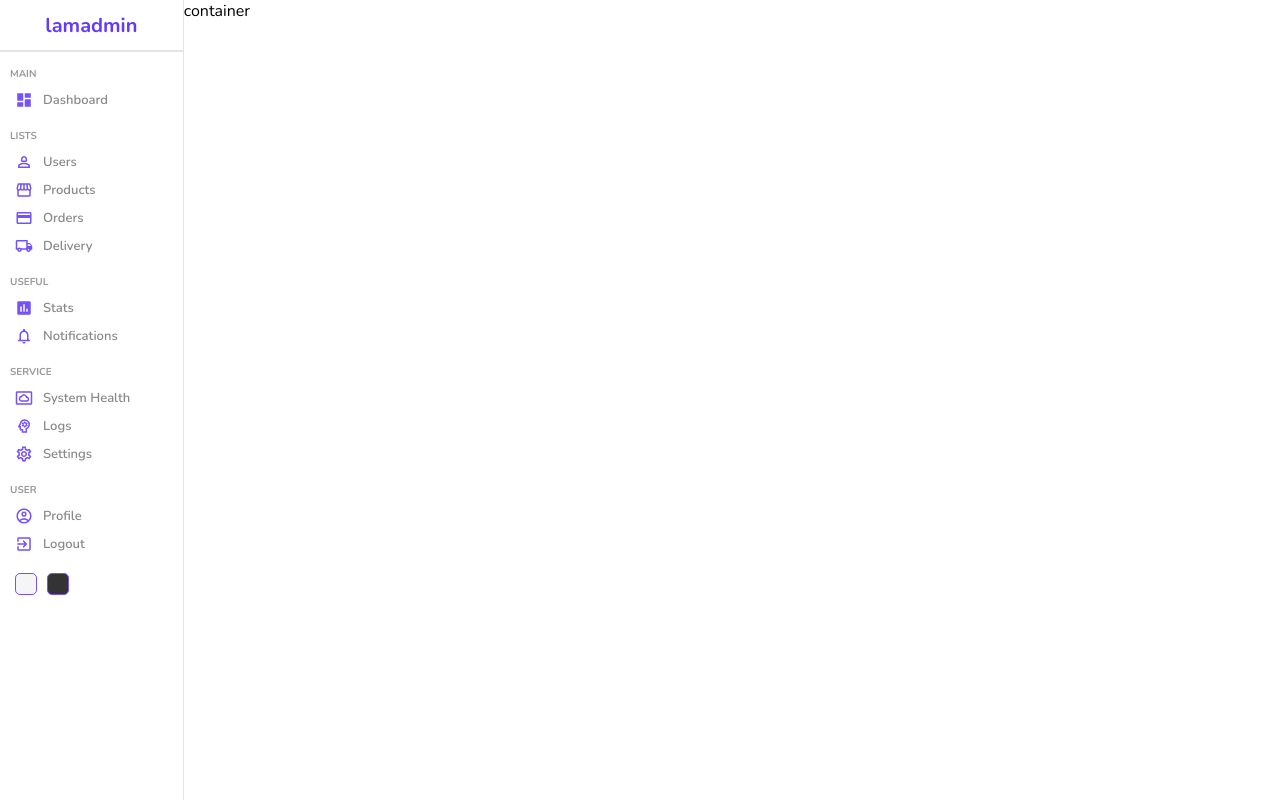
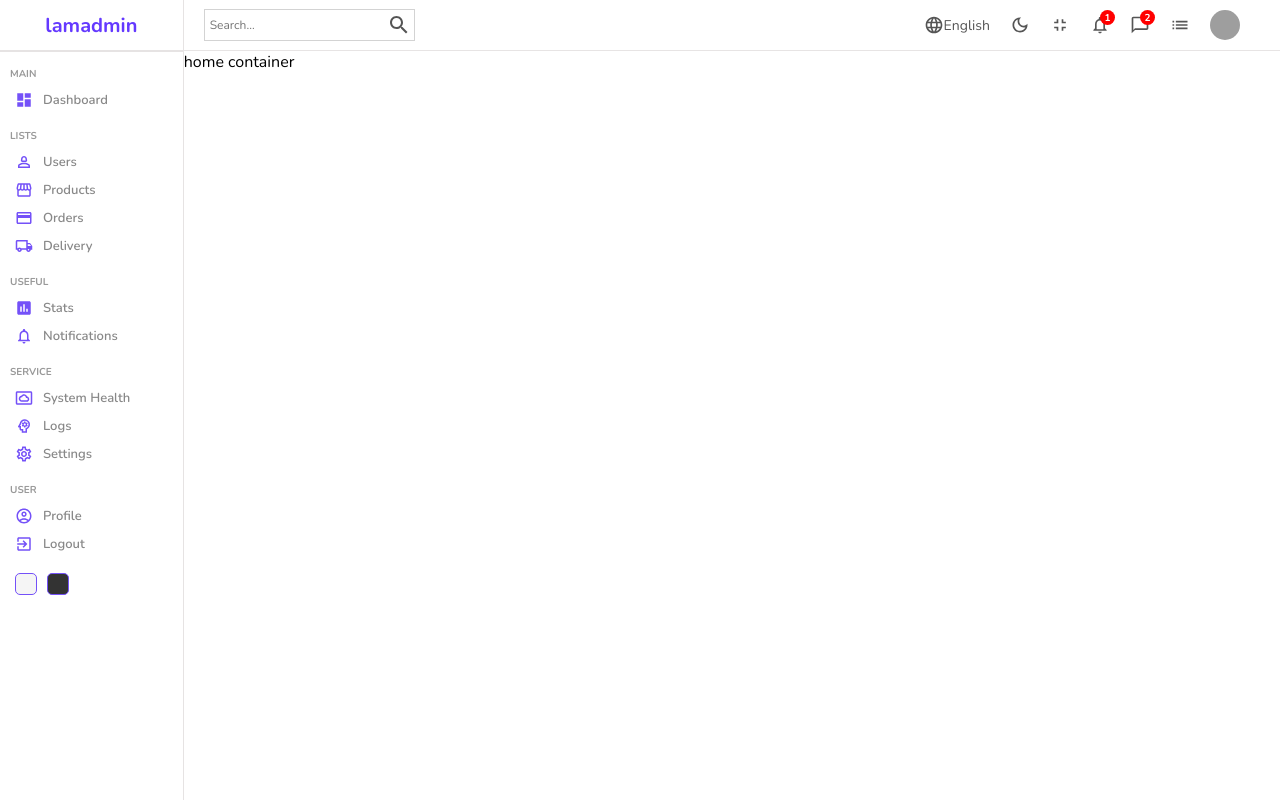
Before and after one commit to Matt-LaRochelle/react-admin, a React (Create React App) app: page / in a window 1280 px wide. Built offline with nearby package versions, Linux system fonts and the light colour scheme; grey boxes are pictures that could not be loaded.

Commit message:
navbar complete

```diff
--- a/src/components/navbar/Navbar.jsx
+++ b/src/components/navbar/Navbar.jsx
@@ -1,8 +1,52 @@
 import './navbar.scss'
+import SearchOutlinedIcon from '@mui/icons-material/SearchOutlined';
+import LanguageOutlinedIcon from '@mui/icons-material/LanguageOutlined';
+import DarkModeOutlinedIcon from '@mui/icons-material/DarkModeOutlined';
+import FullscreenExitOutlinedIcon from '@mui/icons-material/FullscreenExitOutlined';
+import NotificationsNoneOutlinedIcon from '@mui/icons-material/NotificationsNoneOutlined';
+import ChatBubbleOutlineOutlinedIcon from '@mui/icons-material/ChatBubbleOutlineOutlined';
+import ListOutlinedIcon from '@mui/icons-material/ListOutlined';
 
 const Navbar = () => {
     return (
-        <div className='navbar'>Navbar</div>
+        <div className='navbar'>
+            <div className='wrapper'>
+                <div className='search'>
+                    <input type="text" placeholder='Search...' />
+                    <SearchOutlinedIcon />
+                </div>
+                <div className='items'>
+                    <div className='item'>
+                        <LanguageOutlinedIcon className='icon' />
+                        English
+                    </div>
+                    <div className='item'>
+                        <DarkModeOutlinedIcon className='icon' />
+                    </div>
+                    <div className='item'>
+                        <FullscreenExitOutlinedIcon className='icon' />
+                    </div>
+                    <div className='item'>
+                        <NotificationsNoneOutlinedIcon className='icon' />
+                        <div className='counter'>1</div>
+                    </div>
+                    <div className='item'>
+                        <ChatBubbleOutlineOutlinedIcon className='icon' />
+                        <div className='counter'>2</div>
+                    </div>
+                    <div className='item'>
+                        <ListOutlinedIcon className='icon' />
+                    </div>
+                    <div className='item'>
+                        <img
+                            src="https://image.winudf.com/v2/image1/bmV0LndsbHBwci5ib3lzX3Byb2ZpbGVfcGljdHVyZXNfc2NyZWVuXzBfMTY2NzUzNzYxN18wOTk/screen-0.webp?fakeurl=1&type=.webp"
+                            alt=""
+                            className='avatar'
+                        />
+                    </div>
+                </div>
+            </div>
+        </div>
     )
 }
 
--- a/src/components/navbar/navbar.scss
+++ b/src/components/navbar/navbar.scss
@@ -0,0 +1,71 @@
+.navbar {
+    height: 50px;
+    border-bottom: 0.5px solid rgb(231, 228, 228);
+    display: flex;
+    align-items: center;
+    font-size: 14px;
+    color: #555;
+
+    .wrapper {
+        width: 100%;
+        padding: 20px;
+        display: flex;
+        align-items: center;
+        justify-content: space-between;
+
+        .search {
+            display: flex;
+            align-items: center;
+            border: 0.5px solid lightgray;
+            padding: 3px;
+
+            input {
+                border: none;
+                outline: none;
+                background: transparent;
+
+                &::placeholder {
+                    font-size: 12px;
+                }
+            }
+        }
+
+        .items {
+            display: flex;
+            align-items: center;
+
+            .item {
+                display: flex;
+                align-items: center;
+                margin-right: 20px;
+                position: relative;
+
+                .icon {
+                    font-size: 20px;
+                }
+
+                .avatar {
+                    width: 30px;
+                    height: 30px;
+                    border-radius: 50%;
+                }
+
+                .counter {
+                    width: 15px;
+                    height: 15px;
+                    background-color: red;
+                    border-radius: 50%;
+                    color: white;
+                    display: flex;
+                    align-items: center;
+                    justify-content: center;
+                    font-size: 10px;
+                    font-weight: bold;
+                    position: absolute;
+                    top: -5px;
+                    right: -5px;
+                }
+            }
+        }
+    }
+}
--- a/src/pages/home/Home.jsx
+++ b/src/pages/home/Home.jsx
@@ -1,12 +1,16 @@
 import React from "react";
 import './home.scss'
 import Sidebar from "../../components/sidebar/Sidebar";
+import Navbar from "../../components/navbar/Navbar";
 
 const Home = () => {
     return (
         <div className="home">
             <Sidebar />
-            <div className="homeContainer">container</div>
+            <div className="homeContainer">
+                <Navbar />
+                home container
+            </div>
         </div>
     )
 }
```
